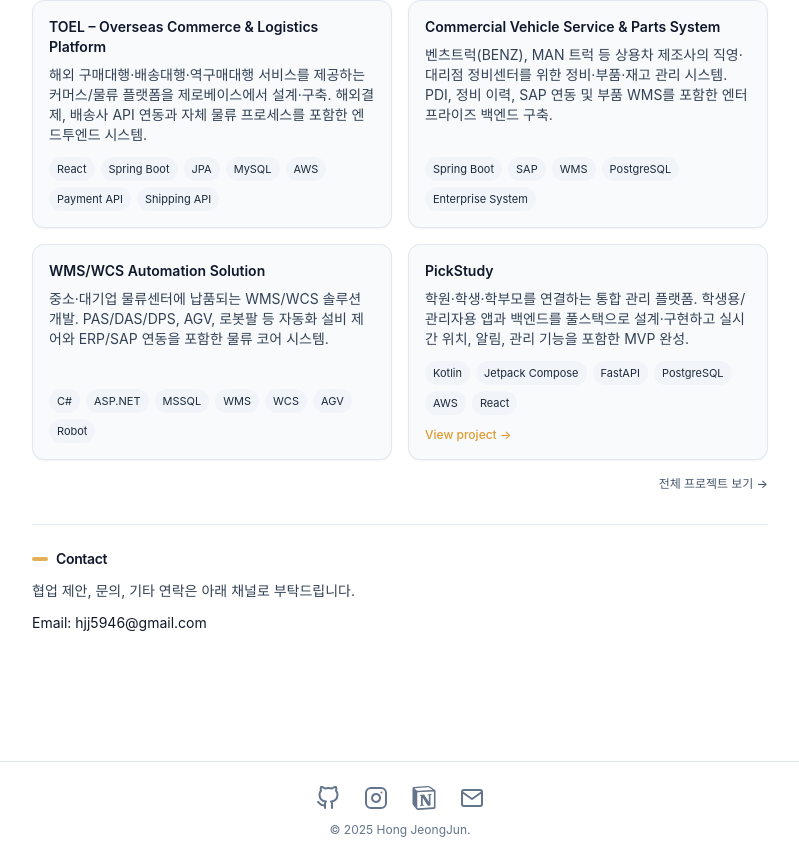
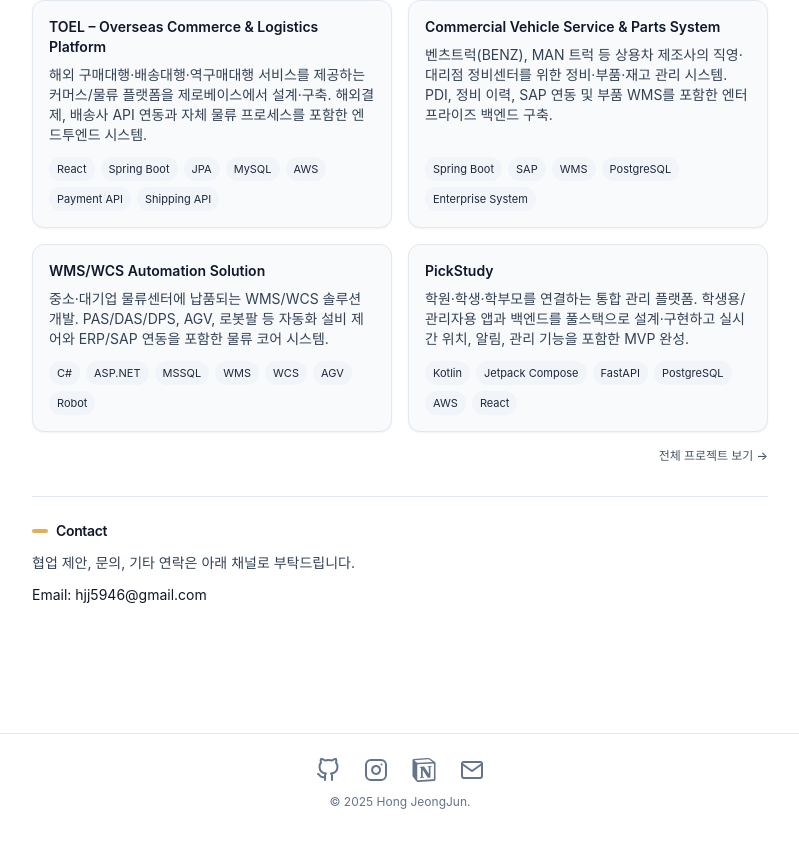
Before and after one commit to hjj5946-upply/hjj_resume, a React (Vite) app: page / in a window 1280 px wide. Shown: the part 1878-2740 px from the top of the page, without its empty margins (240-1039 px from the left). After the commit the page ends 2712 px from the top, so only its background shows below. Built offline with nearby package versions, Linux system fonts and the light colour scheme.

Commit message:
251215_4

```diff
--- a/src/App.tsx
+++ b/src/App.tsx
@@ -48,7 +48,7 @@ const PROJECTS = [
     description:
       "학원·학생·학부모를 연결하는 통합 관리 플랫폼. 학생용/관리자용 앱과 백엔드를 풀스택으로 설계·구현하고 실시간 위치, 알림, 관리 기능을 포함한 MVP 완성.",
     techs: ["Kotlin", "Jetpack Compose", "FastAPI", "PostgreSQL", "AWS", "React"],
-    link: "https://pick-study.edu",
+    link: undefined,
   },
 
   // ────────── 전체 프로젝트 ──────────
@@ -57,21 +57,21 @@ const PROJECTS = [
     name: "TOEL-ADDON – Inventory Automation",
     description:
       "TOEL 솔루션에 현장 프로세스 기반 재고 관리 및 자동화 기능을 추가하여 운영 효율을 개선.",
-    techs: ["React", "Spring Boot", "MySQL", "AWS"],
+    techs: ["React", "Spring Boot", "MySQL", "AWS", "WMS"],
   },
   {
     id: "toel2",
     name: "TOEL2 – Payment & Shipping API Integration",
     description:
       "PayPal·Stripe 및 DHL·USPS 등 해외결제/배송사 API를 통합하여 결제·배송 자동화와 실시간 추적 기능 고도화.",
-    techs: ["Spring Boot", "Payment API", "Shipping API", "AWS"],
+    techs: ["Spring Boot", "Payment API", "Shipping API", "AWS", "Redis", "Kafka", "Jenkins"],
   },
   {
     id: "toel3",
     name: "TOEL3 – Open Market Platform",
     description:
       "기존 구매대행 솔루션을 확장한 오픈마켓 플랫폼 MVP. 판매자·상품·정산 구조 설계 및 핵심 기능 구현.",
-    techs: ["React", "Spring Boot", "MySQL", "AWS"],
+    techs: ["React", "Spring Boot", "MySQL", "AWS", "Redis", "Kafka", "Jenkins"],
   },
   {
     id: "logistics-dashboard",
@@ -92,7 +92,7 @@ const PROJECTS = [
     name: "ABC Mart – Large-scale WMS/WCS 구축",
     description:
       "대형 물류센터 이전에 맞춰 WMS 재구축 및 PAS·로봇팔 기반 WCS 도입.",
-    techs: ["C#", "WMS", "WCS", "Robot", "MSSQL"],
+    techs: ["C#", "WMS", "WCS", "Robot", "MSSQL", "RabbitMQ", "Docker"],
   },
   {
     id: "2p3p",
@@ -106,13 +106,13 @@ const PROJECTS = [
     name: "Jupiter – WMS Web Migration",
     description:
       "레거시 Windows 기반 WMS를 웹 기반으로 재구축하여 유지보수성과 확장성 확보.",
-    techs: ["ASP.NET", "MSSQL", "WMS"],
+    techs: ["ASP.NET", "MSSQL", "WMS", "RabbitMQ"],
   },
   {
     id: "covid-sollog",
     name: "COVID-SOLLOG",
     description:
-      "열화상 카메라 기반 체온 측정 및 출입 관리 웹 서비스.",
+      "열화상 카메라 기반 체온 측정 및 출입 관리 태블릿 서비스.",
     techs: ["Python", "React", "MySQL", "Redis"],
   },
   {
@@ -129,7 +129,15 @@ const PROJECTS = [
     description:
       "여성 패션 쇼핑몰을 위한 사용자 웹사이트 및 관리자 페이지를 1인 개발한 SaaS 형태의 서비스. 반응형 UI 기반으로 상품·주문·운영 관리 기능을 구현하고, Supabase를 활용한 데이터 관리 및 ECS 기반 배포 환경 구축.",
     techs: ["React", "Responsive Web", "Supabase", "ECS", "SaaS"],
-    link: undefined,
+    link: "https://elfin.co.kr",
+  },
+  {
+    id: "account",
+    name: "씀씀이 기록",
+    description:
+      "개인 지출 패턴을 태그와 그래프로 시각화한 PWA 기반 개인 재무 관리 웹 서비스. 오프라인 사용을 지원하며, 카테고리별 분석과 정기 지출 관리 기능을 구현.",
+    techs: ["React", "TypeScript", "PWA", "Data Visualization"],
+    link: "https://hjj5946-upply.github.io/actbook/lock",
   },
 ];
 
```
